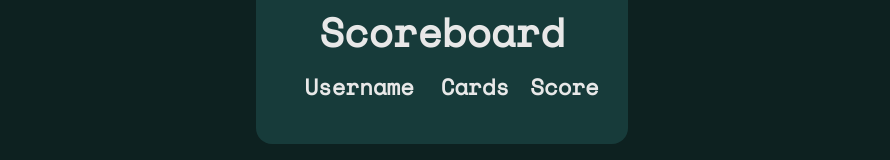
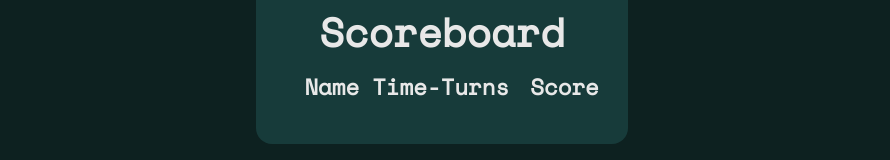
Before and after one commit to ThatLukeDev/parallax, a React (Vite) app in the folder Employer Project/: page / in a window 1280 px wide. Shown: the part 581-741 px from the top of the page, without its empty margins (198-1088 px from the left). Built offline with nearby package versions, Linux system fonts and the light colour scheme.

Commit message:
scoreboard changes

```diff
--- a/Employer Project/src/components/Game.tsx
+++ b/Employer Project/src/components/Game.tsx
@@ -23,6 +23,7 @@ const Game = ({gameOver}) => {
     setInterval(() => {
       timekeeper += 1;
       setCookie("timer", timekeeper.toString())
+      setPlayerCookie(getCookie("currentPlayer")!, Number(getCookie("amountOfCards")), currentScore, turns, timekeeper)
     }, 1000);
   }, [])
 
--- a/Employer Project/src/components/MainMenu.tsx
+++ b/Employer Project/src/components/MainMenu.tsx
@@ -53,7 +53,7 @@ const [scoreBoardEntries, setScoreBoardEntries] = useState([])
       let name = currentCookie.split("=")[0];
       let content = currentCookie.split("=")[1].split(", ");
       if (name.substring(0,7) == "PLAYER_") {
-        scoreArray[count] = {userName: name.substring(7, name.length), cardNumber: content[1], score: content[2]}
+        scoreArray[count] = {userName: name.substring(7, name.length), cardNumber: `${content[4]}s-${content[3]}`, score: `${content[2]}/${content[1]}`}
         count++
       }
     })
@@ -88,8 +88,8 @@ const [scoreBoardEntries, setScoreBoardEntries] = useState([])
           <div className='primaryColour scoreBoardContainer'  id='scoreboard'>
             <div className='scoreRow'>
               <h1></h1>
-              <h1>Username</h1>
-              <h1 className='rightElementTwo'>Cards</h1>
+              <h1>Name</h1>
+              <h1 className='rightElementTwo'>Time-Turns</h1>
               <h1 className='rightElement'>Score</h1>
             </div>
             {scoreBoard ? scoreBoard!.map((row) => <ScoreComponent username={row.userName} cards={row.cardNumber} score={row.score} />) : null}
```
